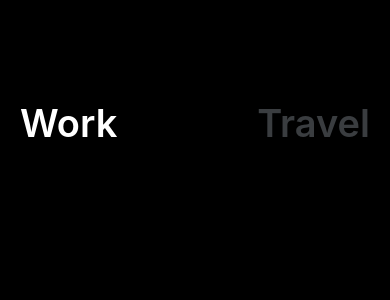
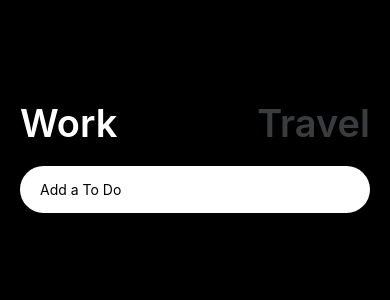
Before and after one commit to leegyuseung/work-hard-travel-hard-app, a React Native app: screen / in a window 390 px wide. Shown: the top 300 px of the page. Built offline with nearby package versions, Linux system fonts and the light colour scheme.

Commit message:
TextInput과 Todos구현 입력, 저장

```diff
--- a/App.js
+++ b/App.js
@@ -1,13 +1,35 @@
 import { StatusBar } from "expo-status-bar";
 import { useState } from "react";
-import { StyleSheet, Text, View, TouchableOpacity } from "react-native";
+import {
+  StyleSheet,
+  Text,
+  View,
+  TouchableOpacity,
+  TextInput,
+} from "react-native";
 import { theme } from "./colors";
 
 export default function App() {
   const [working, setWorking] = useState(true);
+  const [text, setText] = useState("");
+
+  // hashmap
+  const [toDos, setToDos] = useState({});
+
   const travel = () => setWorking(false);
   const work = () => setWorking(true);
-
+  const onChangeText = (payload) => setText(payload);
+  const addTodo = () => {
+    if (text === "") {
+      return;
+    }
+    const newTodos = Object.assign({}, toDos, {
+      [Date.now()]: { text, work: working },
+    });
+    setToDos(newTodos);
+    setText("");
+  };
+  console.log(toDos);
   return (
     <View style={styles.container}>
       <StatusBar style="auto" />
@@ -30,6 +52,14 @@
           </Text>
         </TouchableOpacity>
       </View>
+      <TextInput
+        onSubmitEditing={addTodo}
+        value={text}
+        onChangeText={onChangeText}
+        returnKeyType="done"
+        placeholder={working ? "Add a To Do" : "Where do you want to go?"}
+        style={styles.input}
+      />
     </View>
   );
 }
@@ -49,4 +79,12 @@
     fontSize: 38,
     fontWeight: "600",
   },
+  input: {
+    backgroundColor: "white",
+    paddingVertical: 15,
+    paddingHorizontal: 20,
+    borderRadius: 30,
+    marginTop: 20,
+    fontsize: 18,
+  },
 });
```
